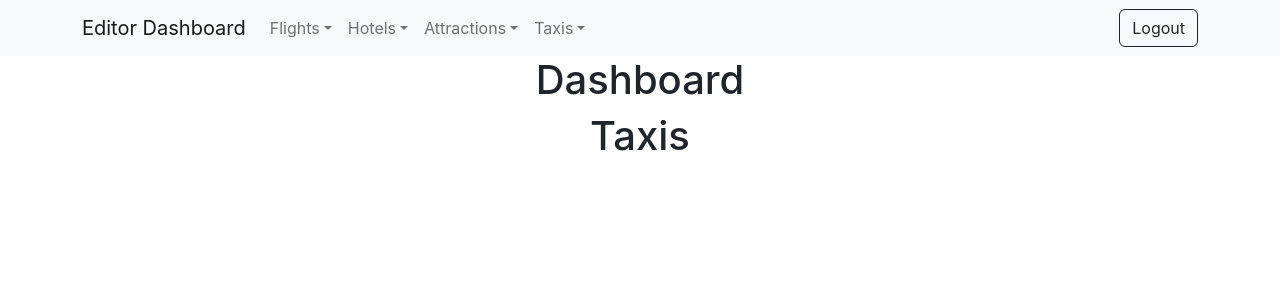
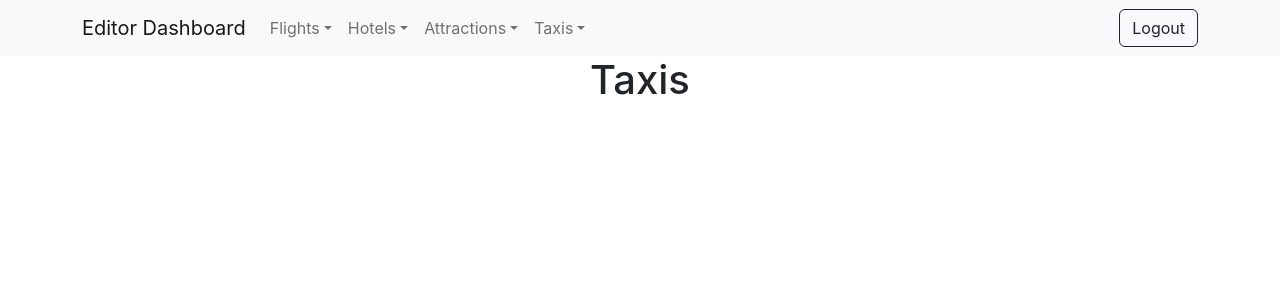
Before and after one commit to sahanperera00/Journeyly, a React (Create React App) app in the folder Project/frontend/: page /editorDash/taxis in a window 1280 px wide. Shown: the top 300 px of the page. Built offline with nearby package versions, Linux system fonts and the light colour scheme.

Commit message:
index routes added

```diff
--- a/Project/frontend/src/pages/EditorDashboard.js
+++ b/Project/frontend/src/pages/EditorDashboard.js
@@ -1,12 +1,7 @@
-import { Outlet } from 'react-router-dom';
-import EditorNavbar from '../components/EditorNavbar';
-
 function EditorDashboard() {
   return (
     <div>
-      <EditorNavbar />
       <h1 className='text-center'>Dashboard</h1>
-      <Outlet />
     </div>
   );
 }
--- a/Project/frontend/src/pages/Home.js
+++ b/Project/frontend/src/pages/Home.js
@@ -1,12 +1,7 @@
-import { Outlet } from 'react-router-dom';
-import Navbar from '../components/Navbar';
-
 function Home() {
     return (
         <div>
-            <Navbar />
             <h1 className='text-center'>Home</h1>
-            <Outlet />
         </div>
     );
 }
--- /dev/null
+++ b/Project/frontend/src/pages/SharedLayoutEditorDashboard.js
@@ -0,0 +1,13 @@
+import { Outlet } from 'react-router-dom';
+import EditorNavbar from '../components/EditorNavbar';
+
+function SharedLayoutEditorDashboard() {
+  return (
+    <div>
+      <EditorNavbar />
+      <Outlet />
+    </div>
+  );
+}
+
+export default SharedLayoutEditorDashboard;
--- /dev/null
+++ b/Project/frontend/src/pages/SharedLayoutHome.js
@@ -0,0 +1,13 @@
+import { Outlet } from 'react-router-dom';
+import Navbar from '../components/Navbar';
+
+function SharedLayoutHome() {
+    return (
+        <div>
+            <Navbar />
+            <Outlet />
+        </div>
+    );
+}
+
+export default SharedLayoutHome;
--- a/Project/frontend/src/pages/index.js
+++ b/Project/frontend/src/pages/index.js
@@ -8,6 +8,8 @@ import Taxis from "../pages/Taxis";
 import Login from "../pages/Login";
 import EditorNavBar from "../components/EditorNavbar";
 import DestinationForm from "../components/DestinationForm";
+import SharedLayoutHome from './SharedLayoutHome';
+import SharedLayoutEditorDashboard from './SharedLayoutEditorDashboard';
 
 export {
     Home,
@@ -19,5 +21,7 @@ export {
     Taxis,
     Login,
     EditorNavBar,
-    DestinationForm
+    DestinationForm,
+    SharedLayoutHome,
+    SharedLayoutEditorDashboard,
 };
--- a/Project/frontend/src/routes/AppRoutes.js
+++ b/Project/frontend/src/routes/AppRoutes.js
@@ -8,13 +8,16 @@ import {
     Login,
     EditorDashboard,
     DestinationForm,
+    SharedLayoutHome,
+    SharedLayoutEditorDashboard,
 } from '../pages';
 
 function AppRoutes() {
     return (
         <Router>
             <Routes>
-                <Route path="/" element={<Home />}>
+                <Route path="/" element={<SharedLayoutHome />}>
+                    <Route index element={<Home />} />
                     <Route path="flights" element={<Flights />} />
                     <Route path="hotels" element={<Hotels />} />
                     <Route path="attractions" element={<Attractions />} />
@@ -22,7 +25,8 @@ function AppRoutes() {
                     <Route path="login" element={<Login />} />
                 </Route>
 
-                <Route path="/editorDash" element={<EditorDashboard />}>
+                <Route path="/editorDash" element={<SharedLayoutEditorDashboard />}>
+                    <Route index element={<EditorDashboard />} />
                     <Route path="addAttractionsForm" element={<DestinationForm />} />
                     <Route path="flights" element={<Flights />} />
                     <Route path="hotels" element={<Hotels />} />
```
